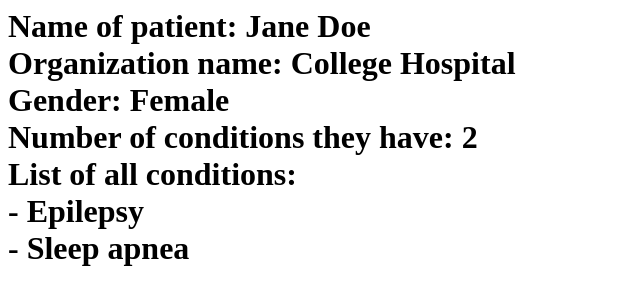
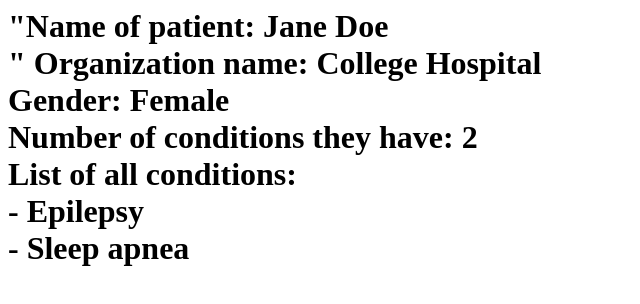
Before and after one commit to x68luo/QA-inter-winter2020, a plain HTML site: page index.html in a window 1280 px wide. Shown: the whole page, without its empty margins (0-640 px from the left). Drawn offline with Linux system fonts and the light colour scheme.

Commit message:
Update index.html

```diff
--- a/index.html
+++ b/index.html
@@ -1,4 +1,5 @@
-<h1>Name of patient: Jane Doe<br>
+<h1>
+"Name of patient: Jane Doe<br>"
 Organization name: College Hospital<br>
 Gender: Female<br>
 Number of conditions they have: 2<br>
```
